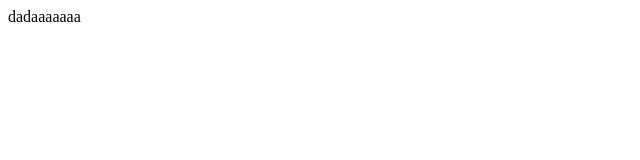
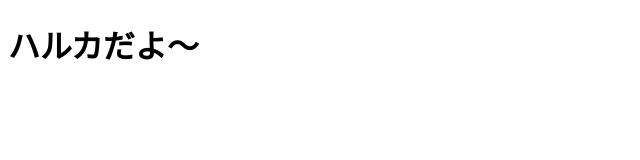
Before and after one commit to MatsubaraMasaru/team_workf, a plain HTML site: page index.html in a window 1280 px wide. Shown: the whole page, without its empty margins (0-640 px from the left). Drawn offline with Linux system fonts and the light colour scheme.

Commit message:
HARUKA html作ってみた

```diff
--- a/index.html
+++ b/index.html
@@ -1,10 +1,6 @@
 <!DOCTYPE html>
-
-<head>
-    dadaaaaaaa
-</head>
-</head>
-
-<body>
-
-</body>
+<html>
+    <body>
+        <h1>ハルカだよ～</h1>
+    </body>
+</html>
```
